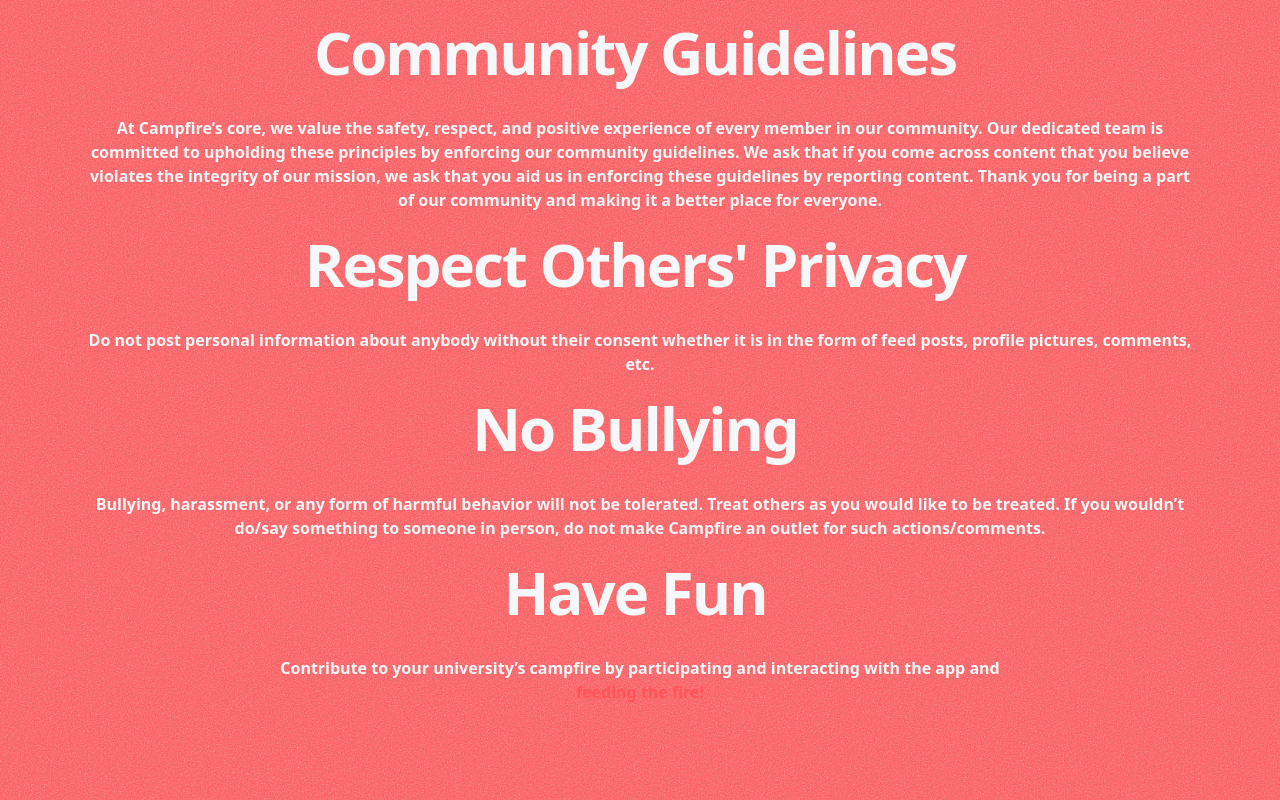
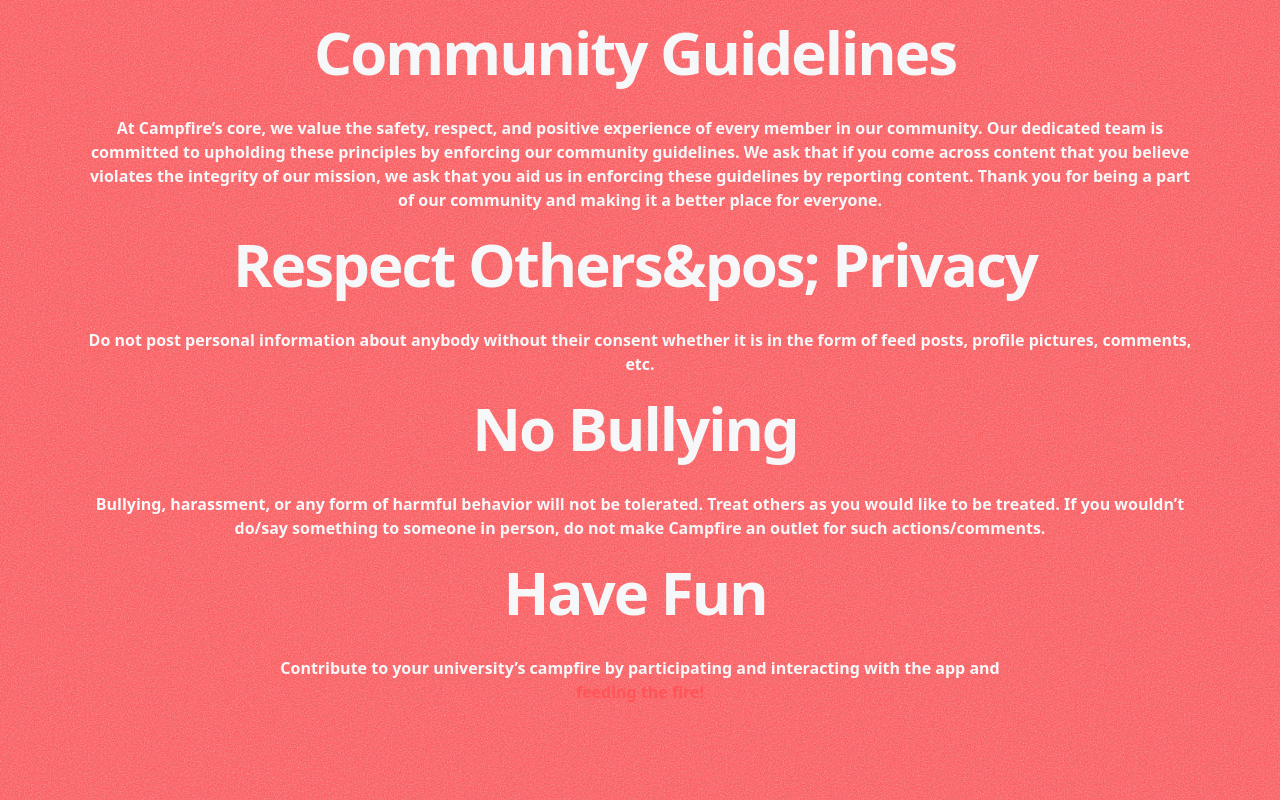
Before and after one commit to blazingcampfire/campfire-web, a Next.js app: page /community-guidelines in a window 1280 px wide. Built offline with nearby package versions, Linux system fonts and the light colour scheme.

Commit message:
predeployment fixes

```diff
--- a/pages/community-guidelines.js
+++ b/pages/community-guidelines.js
@@ -59,7 +59,7 @@ const communityGuidelines = () => {
             }}
             className="relative md:ml-[-10px] mt-[18px] text-[#f5f7f9] md:mt-[25px] md:mb-[37px] font-bold text-[16vw] md:text-[60px] leading-[0.9] tracking-[-2px] z-[100]"
           >
-          <span className="">Respect Others' Privacy</span>
+          <span className="">Respect Others&pos; Privacy</span>
           </motion.h1>
           <motion.p
             initial={{ opacity: 0, y: 40 }}
```
